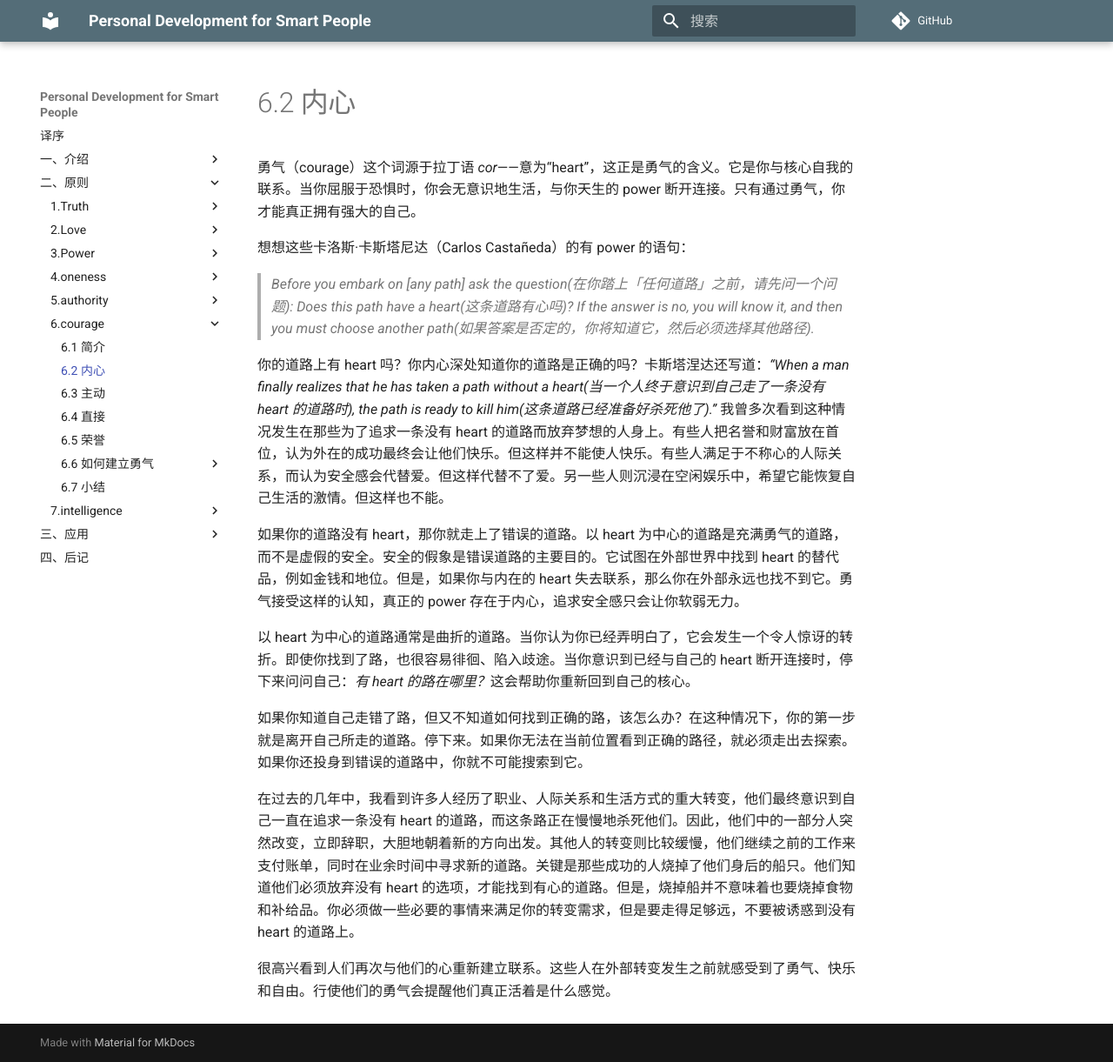
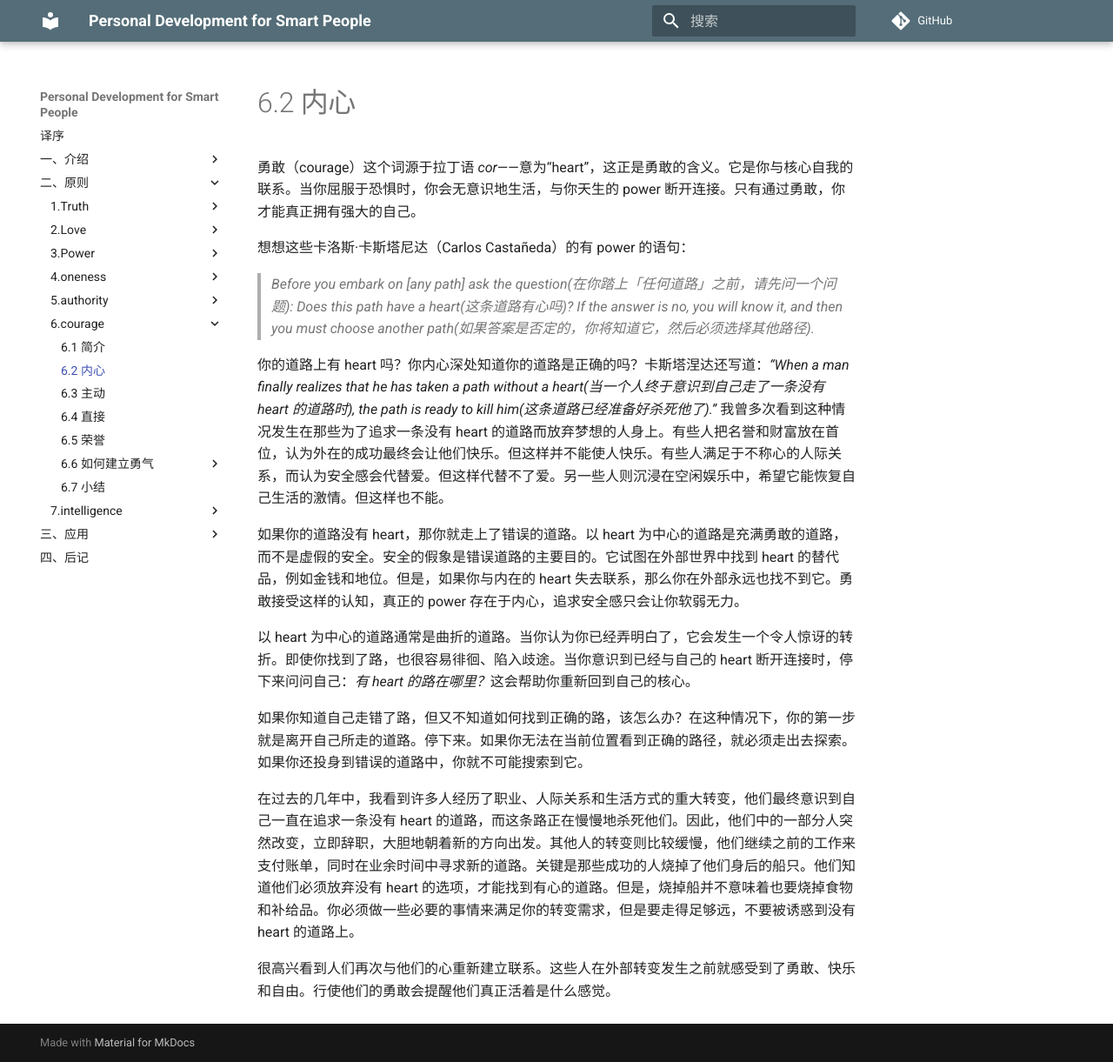
Before and after one commit to wtsnwei/pdsp, an MkDocs documentation site: the page built from docs/2.Principles/06.courage/01.heart.md, in a window 1280 px wide and 1221 px high. Shown: the whole window at 87% size. Built offline with MkDocs 1.6.1 and Material for MkDocs 9.7.7, drawn with Linux system fonts in a browser that asks for light colours; comment, search, counter and statistics services are not loaded.

Commit message:
修正语句

```diff
--- a/docs/2.Principles/06.courage/01.heart.md
+++ b/docs/2.Principles/06.courage/01.heart.md
@@ -3,7 +3,7 @@ title:    Heart
 date:     2021-03-10
 ---
 
-勇气（courage）这个词源于拉丁语 *cor*——意为“heart”，这正是勇气的含义。它是你与核心自我的联系。当你屈服于恐惧时，你会无意识地生活，与你天生的 power 断开连接。只有通过勇气，你才能真正拥有强大的自己。
+勇敢（courage）这个词源于拉丁语 *cor*——意为“heart”，这正是勇敢的含义。它是你与核心自我的联系。当你屈服于恐惧时，你会无意识地生活，与你天生的 power 断开连接。只有通过勇敢，你才能真正拥有强大的自己。
 
 想想这些卡洛斯·卡斯塔尼达（Carlos Castañeda）的有 power 的语句：
 
@@ -11,7 +11,7 @@ date:     2021-03-10
 
 你的道路上有 heart 吗？你内心深处知道你的道路是正确的吗？卡斯塔涅达还写道：*“When a man finally realizes that he has taken a path without a heart(当一个人终于意识到自己走了一条没有 heart 的道路时), the path is ready to kill him(这条道路已经准备好杀死他了).”* 我曾多次看到这种情况发生在那些为了追求一条没有 heart 的道路而放弃梦想的人身上。有些人把名誉和财富放在首位，认为外在的成功最终会让他们快乐。但这样并不能使人快乐。有些人满足于不称心的人际关系，而认为安全感会代替爱。但这样代替不了爱。另一些人则沉浸在空闲娱乐中，希望它能恢复自己生活的激情。但这样也不能。
 
-如果你的道路没有 heart，那你就走上了错误的道路。以 heart 为中心的道路是充满勇气的道路，而不是虚假的安全。安全的假象是错误道路的主要目的。它试图在外部世界中找到 heart 的替代品，例如金钱和地位。但是，如果你与内在的 heart 失去联系，那么你在外部永远也找不到它。勇气接受这样的认知，真正的 power 存在于内心，追求安全感只会让你软弱无力。
+如果你的道路没有 heart，那你就走上了错误的道路。以 heart 为中心的道路是充满勇敢的道路，而不是虚假的安全。安全的假象是错误道路的主要目的。它试图在外部世界中找到 heart 的替代品，例如金钱和地位。但是，如果你与内在的 heart 失去联系，那么你在外部永远也找不到它。勇敢接受这样的认知，真正的 power 存在于内心，追求安全感只会让你软弱无力。
 
 以 heart 为中心的道路通常是曲折的道路。当你认为你已经弄明白了，它会发生一个令人惊讶的转折。即使你找到了路，也很容易徘徊、陷入歧途。当你意识到已经与自己的 heart 断开连接时，停下来问问自己：*有 heart 的路在哪里？*这会帮助你重新回到自己的核心。
 
@@ -19,4 +19,4 @@ date:     2021-03-10
 
 在过去的几年中，我看到许多人经历了职业、人际关系和生活方式的重大转变，他们最终意识到自己一直在追求一条没有 heart 的道路，而这条路正在慢慢地杀死他们。因此，他们中的一部分人突然改变，立即辞职，大胆地朝着新的方向出发。其他人的转变则比较缓慢，他们继续之前的工作来支付账单，同时在业余时间中寻求新的道路。关键是那些成功的人烧掉了他们身后的船只。他们知道他们必须放弃没有 heart 的选项，才能找到有心的道路。但是，烧掉船并不意味着也要烧掉食物和补给品。你必须做一些必要的事情来满足你的转变需求，但是要走得足够远，不要被诱惑到没有 heart 的道路上。
 
-很高兴看到人们再次与他们的心重新建立联系。这些人在外部转变发生之前就感受到了勇气、快乐和自由。行使他们的勇气会提醒他们真正活着是什么感觉。
+很高兴看到人们再次与他们的心重新建立联系。这些人在外部转变发生之前就感受到了勇敢、快乐和自由。行使他们的勇敢会提醒他们真正活着是什么感觉。
```
